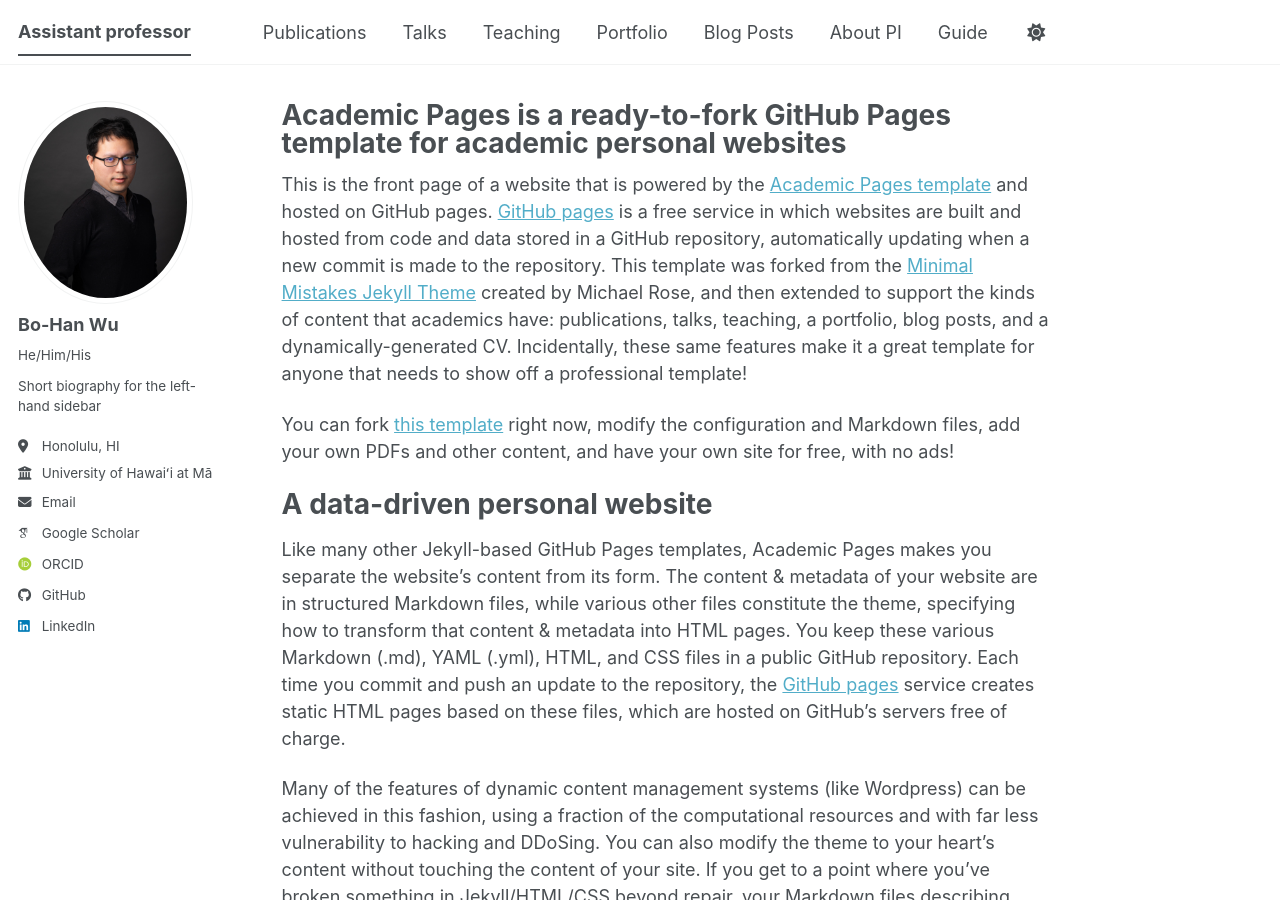
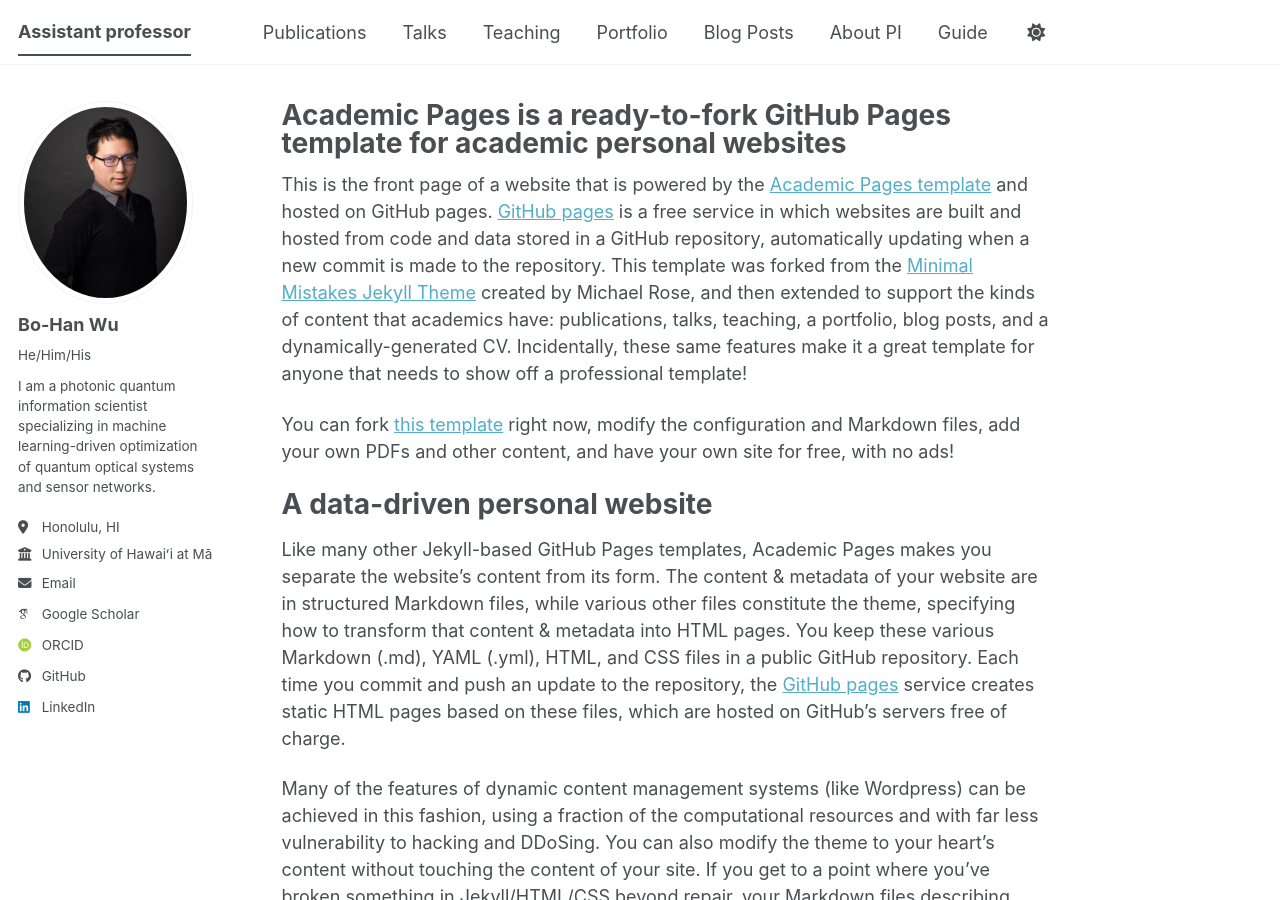
Before and after one commit to go705/go705.github.io, a Jekyll site: the page built from _pages/about.md, in a window 1280 px wide and 900 px high. Built offline with Jekyll 4.4.1, drawn with Linux system fonts in a browser that asks for light colours; some web fonts are replaced; a script bundle is joined from its source files by our own code; library files that are not in the unit come from our copies.

Commit message:
Update _config.yml

```diff
--- a/_config.yml
+++ b/_config.yml
@@ -12,7 +12,7 @@
 title                    : "Assistant professor"
 title_separator          : "-"
 name                     : &name "Bo-Han Wu"
-description              : &description "I am a photonic quantum information scientist specializing in machine learning-driven optimization of quantum optical systems and sensor networks."   # Update this with a general description of your site, this is the default if not overridden by a page
+description              : &description "Your Name's academic portfolio"   # Update this with a general description of your site, this is the default if not overridden by a page
 url                      : https://go705.github.io # The base hostname & protocol for your site e.g. "https://[your GitHub username].github.io",
                                                            # or if you already have some other page hosted on Github then use "https://[your GitHub username].github.io/[Your Repo Name]"
 baseurl                  : "" # the subpath of your site, e.g. "/blog"
@@ -26,7 +26,7 @@
   avatar           : "Bio-photo_BH_1.jpeg"
   name             : "Bo-Han Wu"
   pronouns         : "He/Him/His" # example: "she/her"
-  bio              : "Short biography for the left-hand sidebar"
+  bio              : "I am a photonic quantum information scientist specializing in machine learning-driven optimization of quantum optical systems and sensor networks."
   location         : "Honolulu, HI"
   employer         : "University of Hawaiʻi at Mānoa"
   uri              : #"https://ece.hawaii.edu/home/"
```
